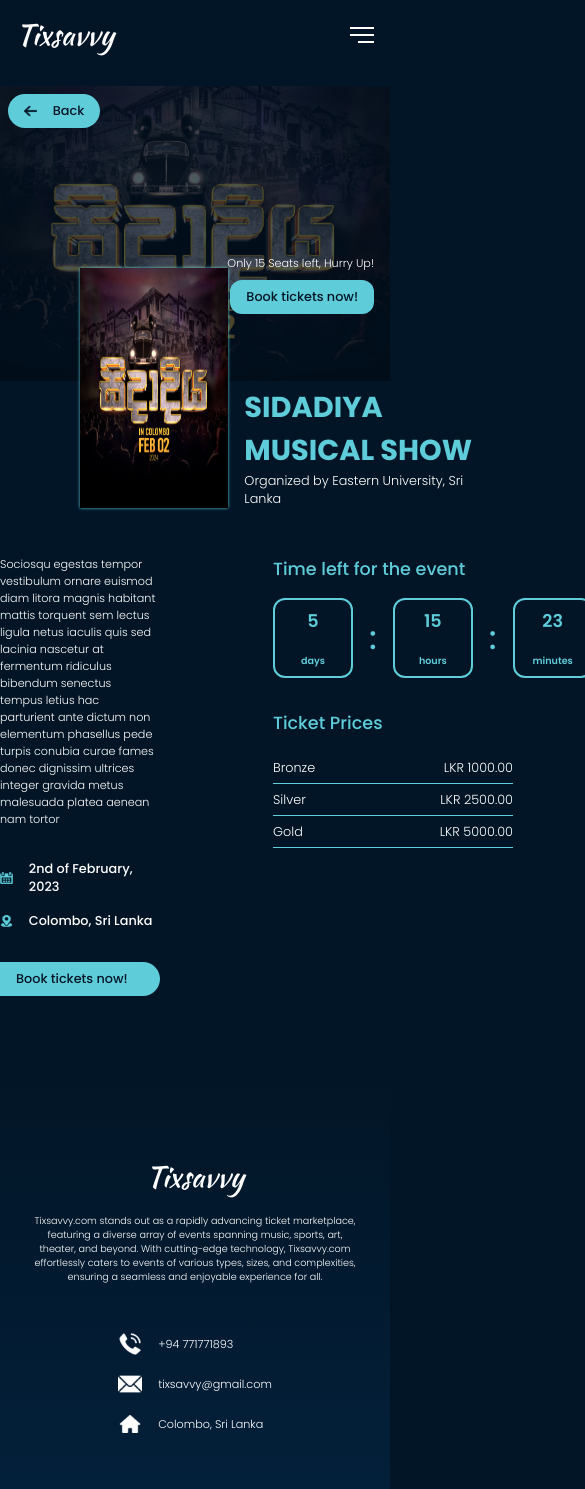
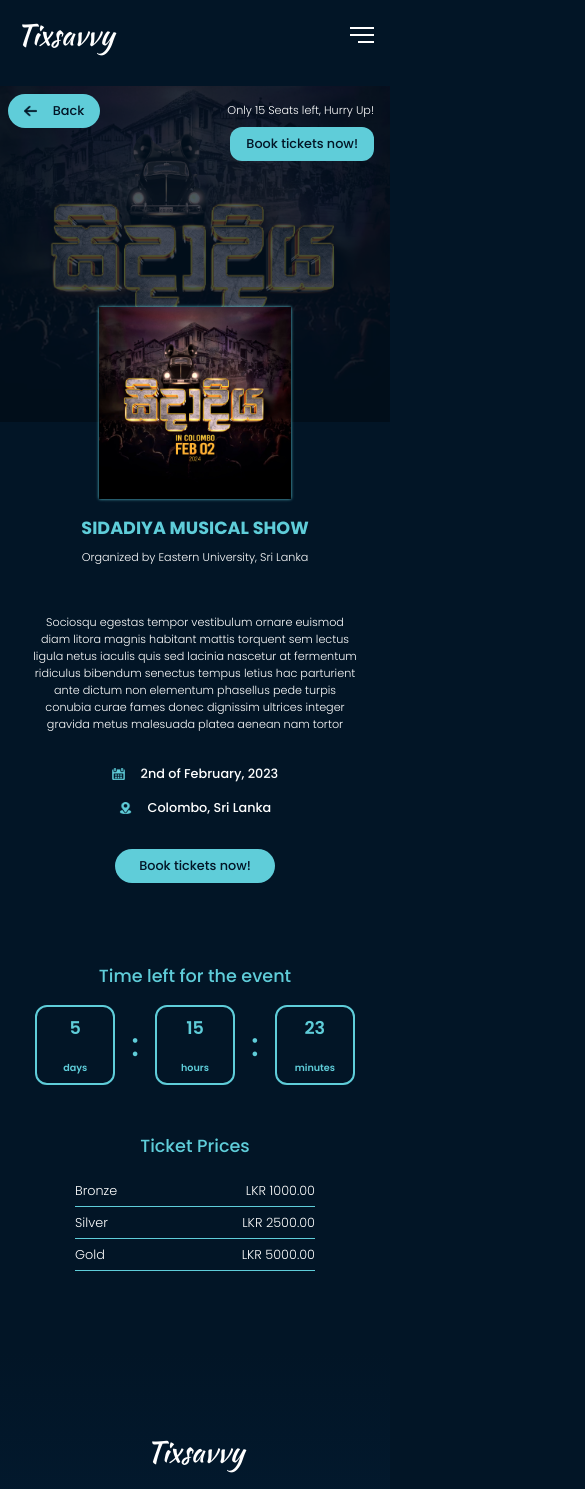
Before and after one commit to venuradesh/tixsavvy, an Angular app: page /event in a window 390 px wide. Shown: the top 1489 px of the page, 585 px wide, since content can reach past the window. Built offline with nearby package versions, Linux system fonts and the light colour scheme.

Commit message:
event details page responsiveness added

```diff
--- a/src/app/Pages/event-details-page/event-details-page.component.css
+++ b/src/app/Pages/event-details-page/event-details-page.component.css
@@ -231,3 +231,117 @@
   border-bottom: 1px solid var(--txy-blue-1);
   font-weight: 100;
 }
+
+@media only screen and (max-width: 1220px) {
+  .event-container .content-container {
+    flex-direction: column;
+    align-items: flex-start;
+    width: 100%;
+    row-gap: 5rem;
+    padding-inline: 2rem;
+  }
+
+  .event-container .content-container .desc-container {
+    width: 100%;
+  }
+
+  .event-container .cover-container .event-poster .main-header .name {
+    font-size: var(--txy-f-m);
+  }
+
+  .event-container .cover-container .event-poster .main-header .organized-by {
+    font-size: var(--txy-f-s);
+  }
+
+  .event-container .content-container .time-prices {
+    width: 100%;
+    flex-direction: row;
+    justify-content: space-between;
+  }
+}
+
+@media only screen and (max-width: 780px) {
+  .event-container .cover-container .event-poster {
+    flex-direction: column;
+    left: 50%;
+    transform: translateX(-50%);
+    align-items: center;
+    row-gap: 1rem;
+  }
+
+  .event-container .cover-container .event-poster .main-header {
+    display: flex;
+    flex-direction: column;
+    align-items: center;
+    margin-left: 0;
+    row-gap: 0.5rem;
+  }
+
+  .event-container .cover-container .booking-container {
+    top: 1rem;
+  }
+
+  .event-container .content-container .time-prices {
+    flex-direction: column;
+    row-gap: 3rem;
+  }
+}
+
+@media only screen and (max-width: 680px) {
+  .event-container .cover-container .event-poster .poster {
+    width: 12rem;
+    height: 12rem;
+  }
+
+  .event-container .cover-container {
+    height: 30rem;
+  }
+
+  .event-container .cover-container .event-poster {
+    width: 100%;
+  }
+
+  .event-container .content-container {
+    align-items: center;
+  }
+
+  .event-container .content-container .time-prices {
+    width: max-content;
+  }
+
+  .event-container .content-container .time-prices .countdown-container {
+    align-items: center;
+  }
+
+  .event-container .content-container .time-prices .prices-container {
+    width: 100%;
+    align-items: center;
+  }
+
+  .event-container .content-container .desc-container {
+    align-items: center;
+  }
+
+  .event-container .content-container .desc-container .desc {
+    text-align: center;
+  }
+
+  .event-container .content-container .desc-container .date-time {
+    align-items: center;
+  }
+
+  .event-container .content-container .desc-container .booking-btn {
+    display: flex;
+    justify-content: center;
+    align-items: center;
+  }
+
+  .event-container .content-container .desc-container .btn {
+    border-radius: 50px;
+    display: flex;
+    align-items: center;
+    justify-content: center;
+    padding: 0;
+    padding: 0.5rem 1.5rem;
+  }
+}
```
